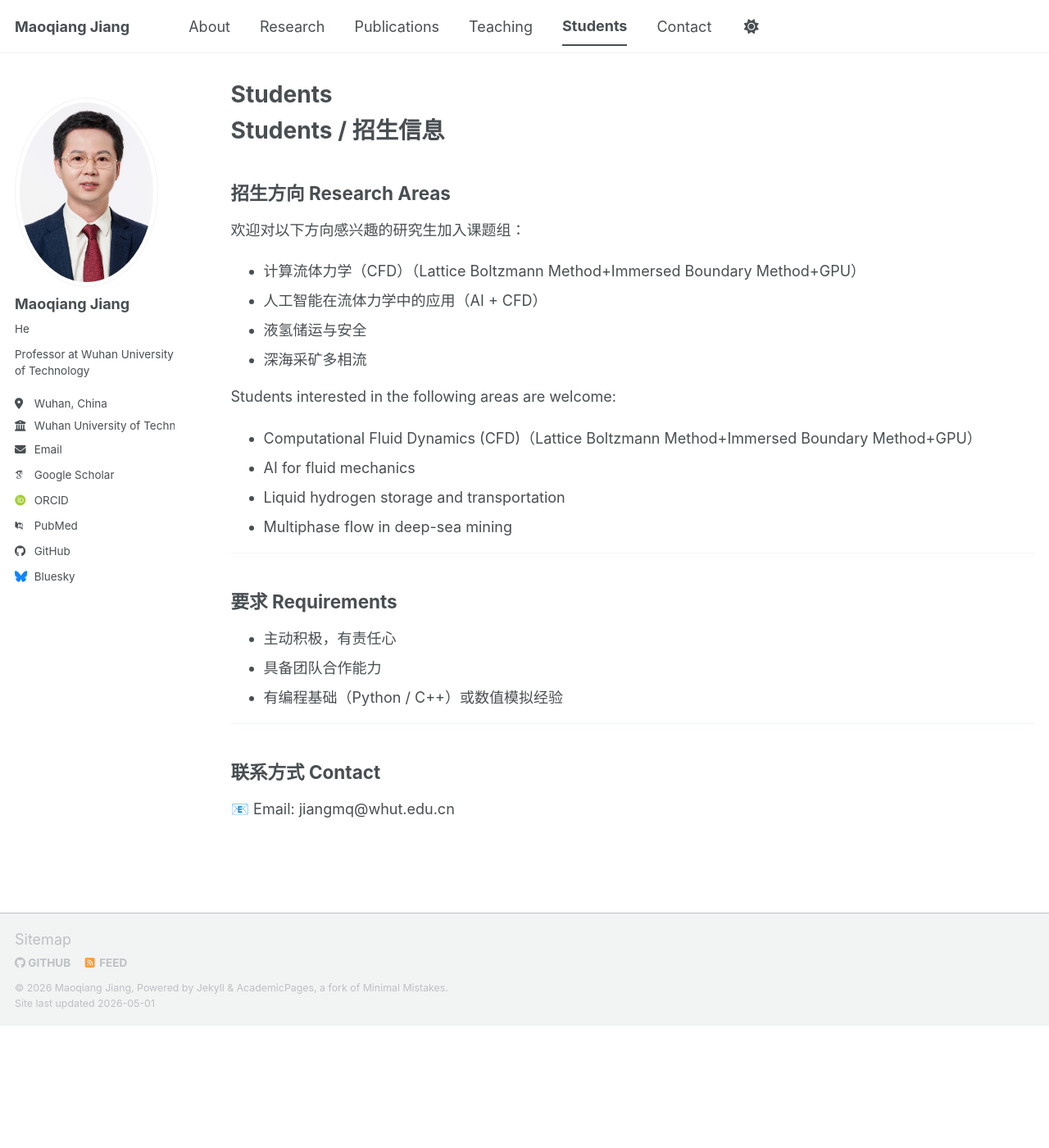
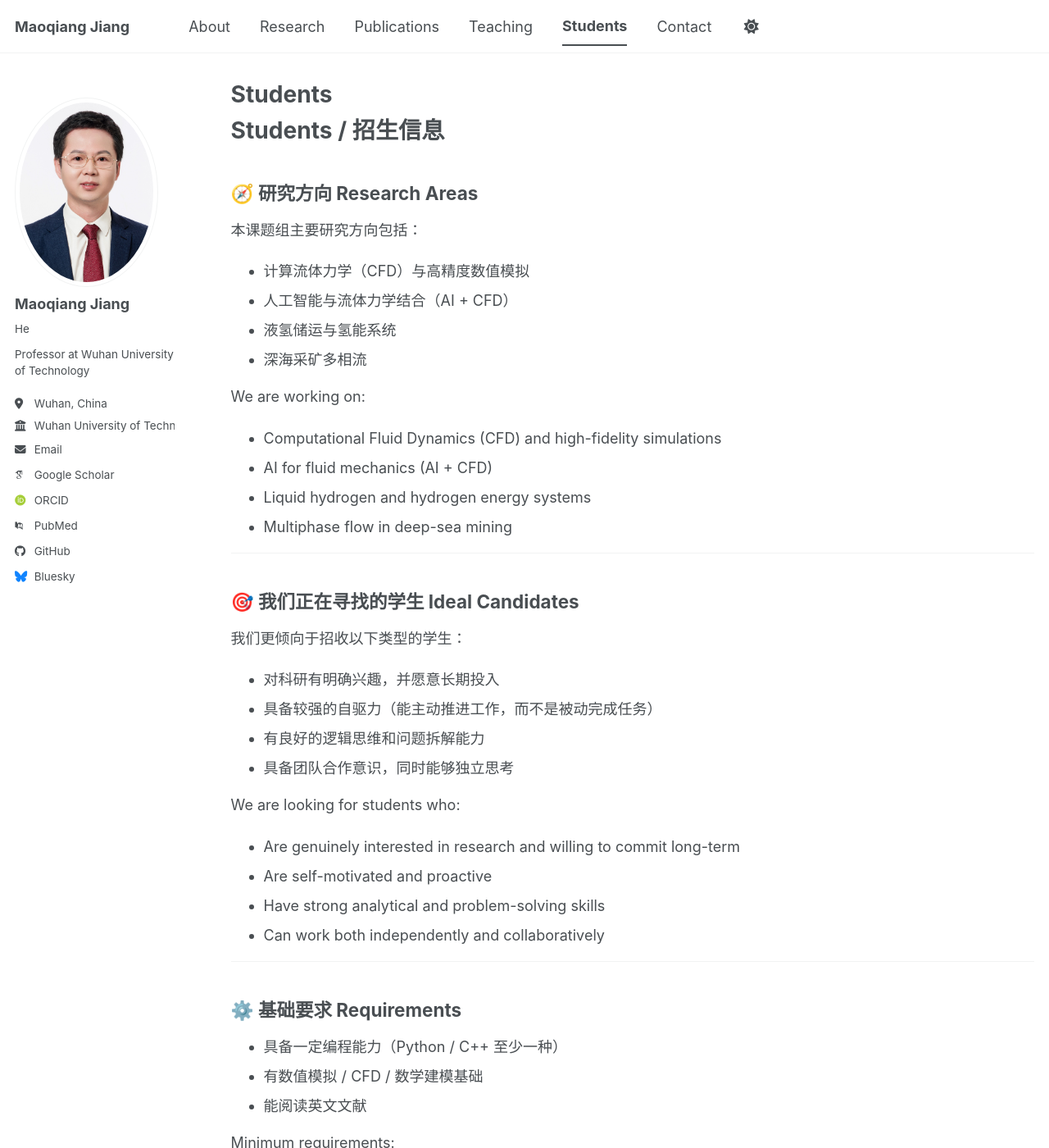
Before and after one commit to jiangmq2026/maoqiangjiang.github.io, a Jekyll site: the page built from _pages/students.md, in a window 1280 px wide and 1400 px high. Shown: the whole window at 82% size. Built offline with Jekyll 4.4.1, drawn with Linux system fonts in a browser that asks for light colours; some web fonts are replaced; a script bundle is joined from its source files by our own code; library files that are not in the unit come from our copies; some of the changed text lies outside the part shown.

Commit message:
Update students.md

```diff
--- a/_pages/students.md
+++ b/_pages/students.md
@@ -6,32 +6,98 @@ permalink: /students/
 
 # Students / 招生信息
 
-## 招生方向 Research Areas
+## 🧭 研究方向 Research Areas
 
-欢迎对以下方向感兴趣的研究生加入课题组：
+本课题组主要研究方向包括：
 
-- 计算流体力学（CFD）（Lattice Boltzmann Method+Immersed Boundary Method+GPU）
-- 人工智能在流体力学中的应用（AI + CFD）
-- 液氢储运与安全
+- 计算流体力学（CFD）与高精度数值模拟
+- 人工智能与流体力学结合（AI + CFD）
+- 液氢储运与氢能系统
 - 深海采矿多相流
 
-Students interested in the following areas are welcome:
+We are working on:
 
-- Computational Fluid Dynamics (CFD)（Lattice Boltzmann Method+Immersed Boundary Method+GPU）
-- AI for fluid mechanics
-- Liquid hydrogen storage and transportation
+- Computational Fluid Dynamics (CFD) and high-fidelity simulations
+- AI for fluid mechanics (AI + CFD)
+- Liquid hydrogen and hydrogen energy systems
 - Multiphase flow in deep-sea mining
 
 ---
 
-## 要求 Requirements
+## 🎯 我们正在寻找的学生 Ideal Candidates
 
-- 主动积极，有责任心
-- 具备团队合作能力
-- 有编程基础（Python / C++）或数值模拟经验
+我们更倾向于招收以下类型的学生：
+
+- 对科研有明确兴趣，并愿意长期投入
+- 具备较强的自驱力（能主动推进工作，而不是被动完成任务）
+- 有良好的逻辑思维和问题拆解能力
+- 具备团队合作意识，同时能够独立思考
+
+We are looking for students who:
+
+- Are genuinely interested in research and willing to commit long-term
+- Are self-motivated and proactive
+- Have strong analytical and problem-solving skills
+- Can work both independently and collaboratively
 
 ---
 
-## 联系方式 Contact
+## ⚙️ 基础要求 Requirements
+
+- 具备一定编程能力（Python / C++ 至少一种）
+- 有数值模拟 / CFD / 数学建模基础
+- 能阅读英文文献
+
+Minimum requirements:
+
+- Programming skills (Python or C++)
+- Background in numerical simulation or CFD
+- Ability to read academic papers in English
+
+---
+
+## ⭐ 优先考虑 Preferred Background
+
+满足以下条件的申请者将被优先考虑：
+
+- 有 CFD 软件经验（Fluent / OpenFOAM 等）
+- 有机器学习 / 深度学习经验
+- 有高性能计算（GPU / 并行计算）经验
+- 有科研项目或论文经验
+
+Preferred qualifications:
+
+- Experience with CFD tools (Fluent, OpenFOAM)
+- Background in machine learning or deep learning
+- Experience in high-performance computing
+- Prior research experience or publications
+
+---
+
+## 🚫 不太适合的情况（很重要）
+
+如果你：
+
+- 不确定是否想做科研
+- 不愿意写代码或学习数值方法
+- 希望轻松完成学位
+
+👉 那本课题组可能不太适合你。
+
+---
+
+## 📩 联系方式 Contact
+
+有意向的同学请通过邮件联系，并附：
+
+- 简历（CV）
+- 成绩单（如有）
+- 简要研究兴趣说明（建议100–300字）
+
+Please email me with:
+
+- CV
+- Transcript (if available)
+- A brief statement of research interests
 
 📧 Email: jiangmq@whut.edu.cn
```
